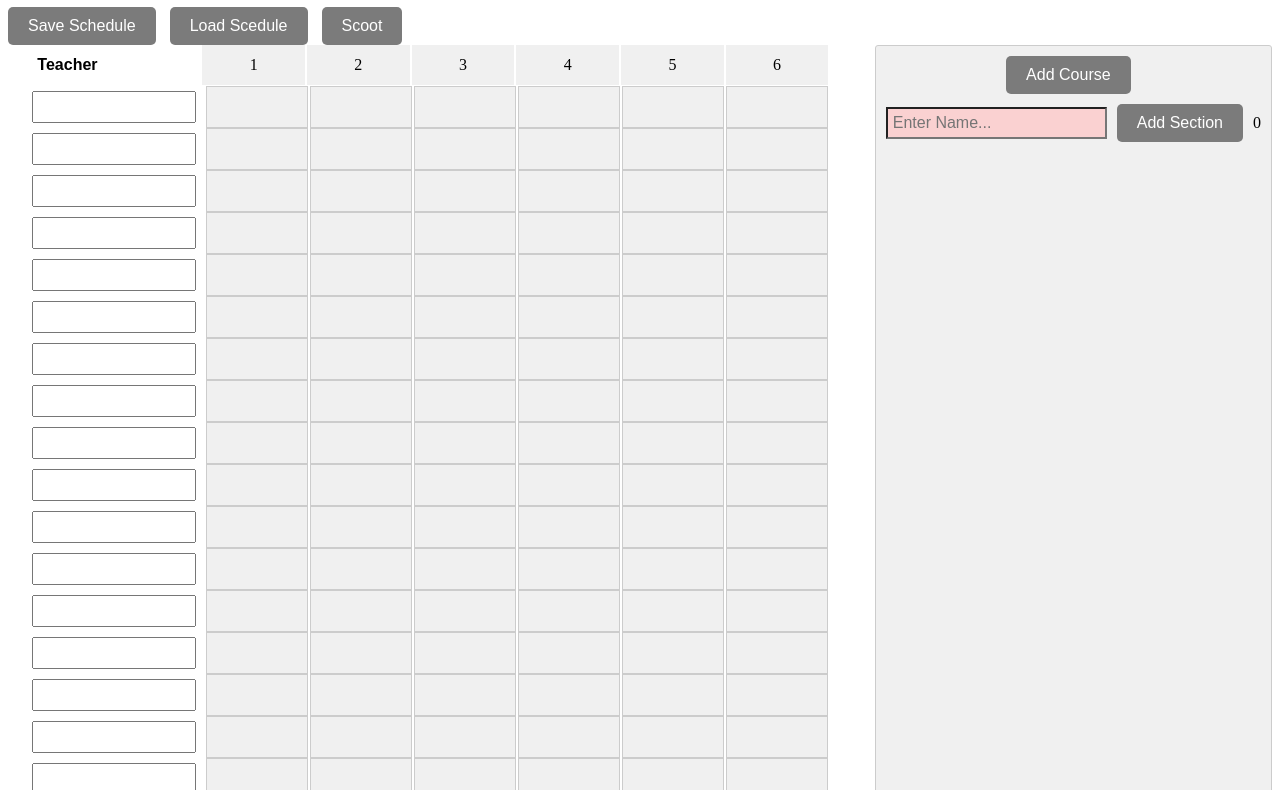
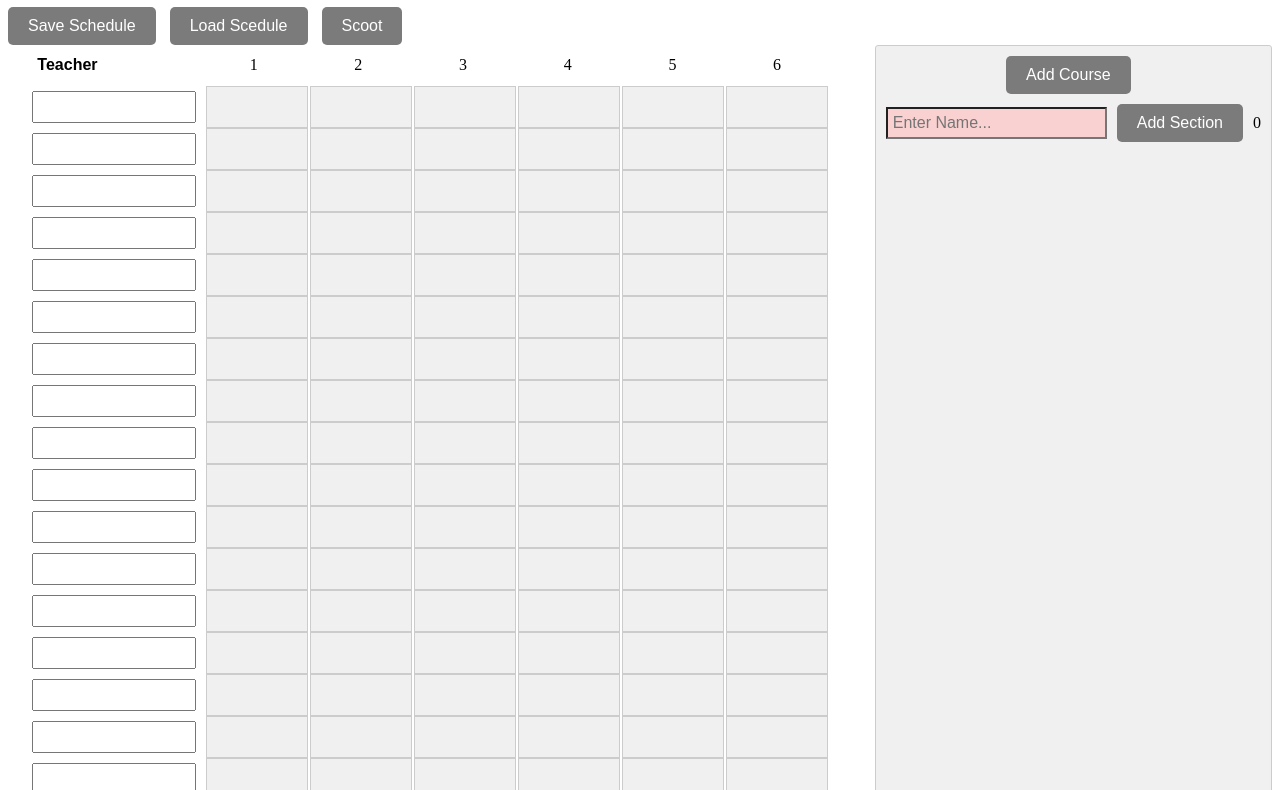
Before and after one commit to AlBillington/MasterScheduler, a plain HTML site: page index.html in a window 1280 px wide. Shown: the part 73-863 px from the top of the page. Drawn offline with nearby package versions, Linux system fonts and the light colour scheme.

Commit message:
Update style.css

```diff
--- a/style.css
+++ b/style.css
@@ -37,7 +37,6 @@
   align-items: center;
   justify-content: center;
   border: none;
-  background-color: #f0f0f0; /* Add a background color to the grid cells for better contrast */
 }
 
 .control-btn {
```
